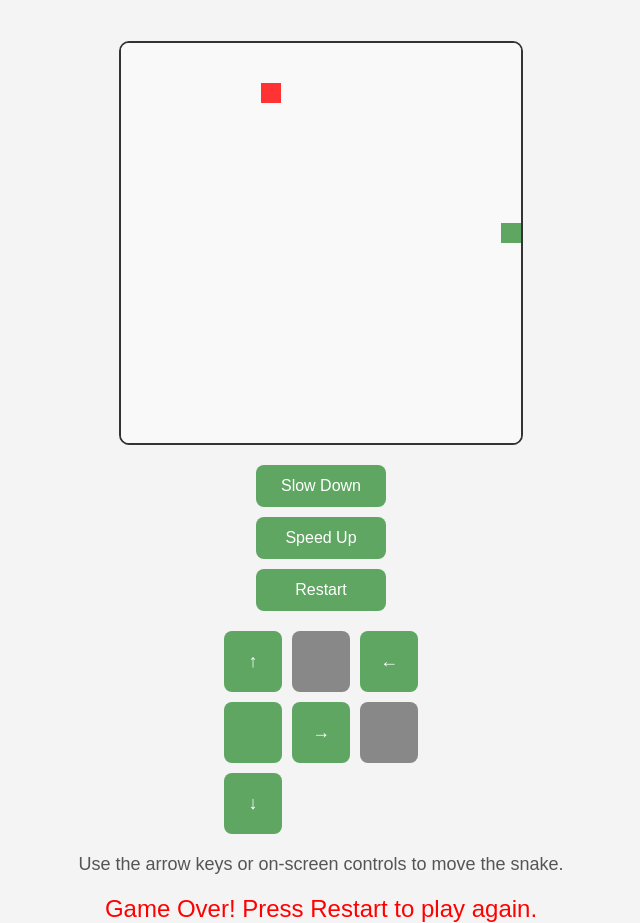
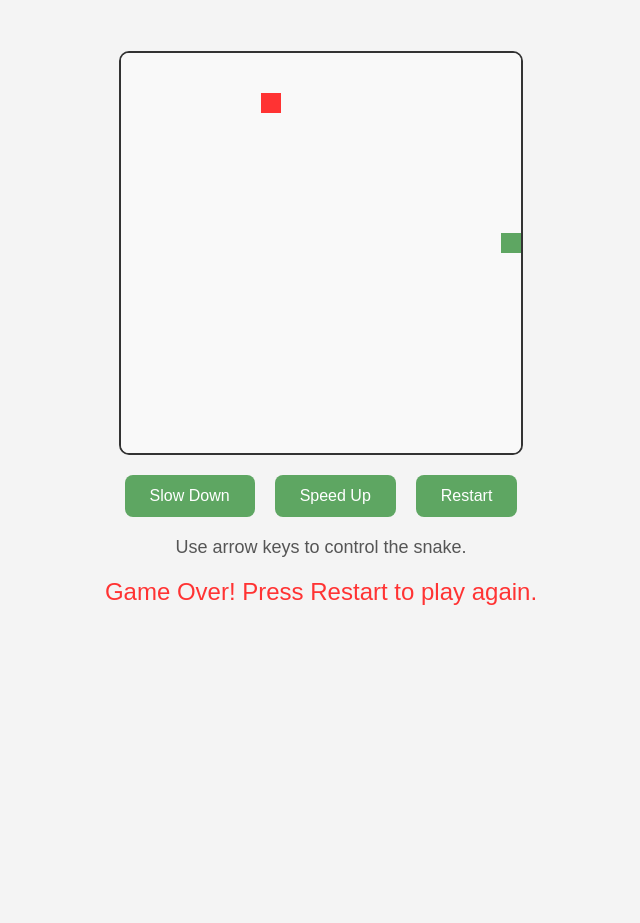
Before and after one commit to vinuuuuuuuuu/VD_LK, a plain HTML site: page snake.html in a window 1280 px wide. Shown: the part 65-988 px from the top of the page, without its empty margins (319-959 px from the left). After the commit the page ends 800 px from the top, so only its background shows below. Drawn offline with Linux system fonts and the light colour scheme.

Commit message:
snake.html

```diff
--- a/snake.html
+++ b/snake.html
@@ -23,7 +23,7 @@
         }
 
         canvas {
-            margin-top: 20px;
+            margin-top: 30px;
             border: 2px solid #333;
             border-radius: 10px;
             background-color: #ffffff;
@@ -32,8 +32,7 @@
         .controls {
             margin-top: 20px;
             display: flex;
-            flex-direction: column;
-            gap: 10px;
+            justify-content: center;
         }
 
         button {
@@ -44,6 +43,7 @@
             color: white;
             border: none;
             border-radius: 8px;
+            margin: 0 10px;
             transition: background-color 0.3s;
         }
 
@@ -67,43 +67,19 @@
             color: red;
             margin-top: 20px;
         }
-
-        .arrow-controls {
-            display: grid;
-            grid-template-columns: repeat(3, 1fr);
-            gap: 10px;
-            margin-top: 20px;
-        }
-
-        .arrow-controls button {
-            padding: 20px;
-            font-size: 18px;
-        }
     </style>
 </head>
 
 <body>
     <h1>Snake Game</h1>
     <canvas id="gameCanvas" width="400" height="400"></canvas>
-
     <div class="controls">
         <button onclick="decreaseSpeed()">Slow Down</button>
         <button onclick="increaseSpeed()">Speed Up</button>
         <button onclick="restartGame()">Restart</button>
     </div>
-
-    <div class="arrow-controls">
-        <button onclick="setDirection('UP')">&#8593;</button>
-        <button disabled></button>
-        <button onclick="setDirection('LEFT')">&#8592;</button>
-        <button></button>
-        <button onclick="setDirection('RIGHT')">&#8594;</button>
-        <button disabled></button>
-        <button onclick="setDirection('DOWN')">&#8595;</button>
-    </div>
-
-    <div class="info">Use the arrow keys or on-screen controls to move the snake.</div>
-    <div class="game-over" id="gameOverMessage"></div>
+    <div class="info">Use arrow keys to control the snake.</div>
+    <div class="game-over" id="gameOverMessage"></div> <!-- Placeholder for game over message -->
 
     <script>
         const canvas = document.getElementById('gameCanvas');
@@ -177,6 +153,7 @@
             ) {
                 clearInterval(gameInterval);
                 gameOverMessage.textContent = 'Game Over! Press Restart to play again.';
+                gameOverMessage.style.color = '#ff3333'; // Make it red for emphasis
             }
         }
 
@@ -187,14 +164,6 @@
             if (event.key === 'ArrowRight' && direction !== 'LEFT') direction = 'RIGHT';
             if (event.key === 'ArrowDown' && direction !== 'UP') direction = 'DOWN';
         });
-
-        // Touch-based controls
-        function setDirection(newDirection) {
-            if (newDirection === 'LEFT' && direction !== 'RIGHT') direction = 'LEFT';
-            if (newDirection === 'UP' && direction !== 'DOWN') direction = 'UP';
-            if (newDirection === 'RIGHT' && direction !== 'LEFT') direction = 'RIGHT';
-            if (newDirection === 'DOWN' && direction !== 'UP') direction = 'DOWN';
-        }
 
         // Adjust speed
         function increaseSpeed() {
@@ -213,6 +182,7 @@
 
         // Restart the game with new speed
         function restartGame() {
+            gameOverMessage.textContent = ''; // Clear "Game Over" message before restarting
             clearInterval(gameInterval);
             gameInterval = setInterval(drawGame, speed);
             initGame();
```
